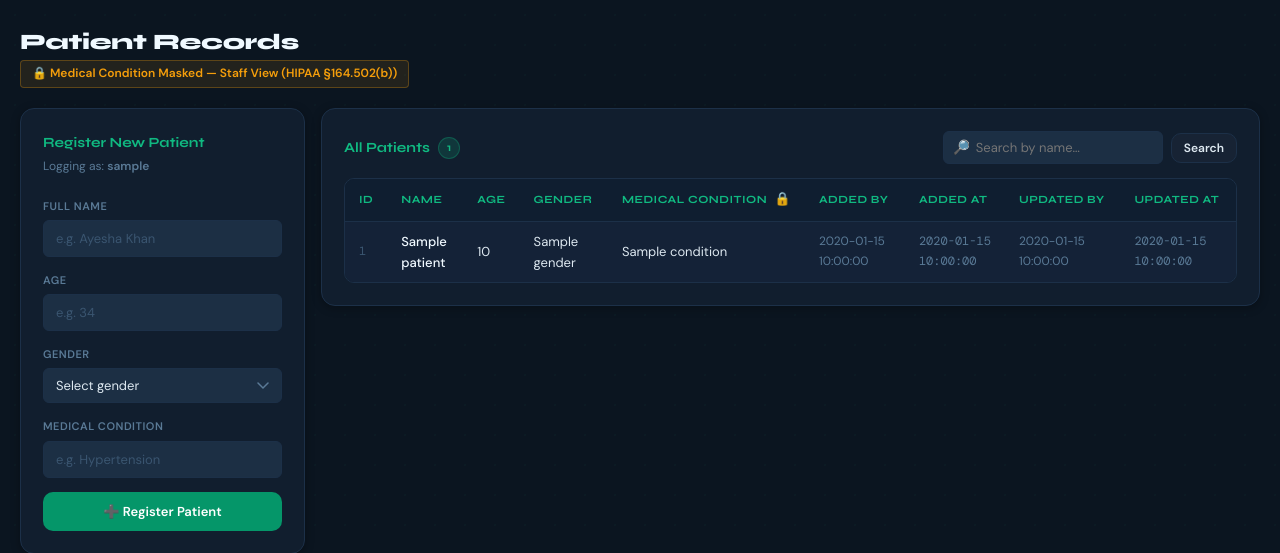
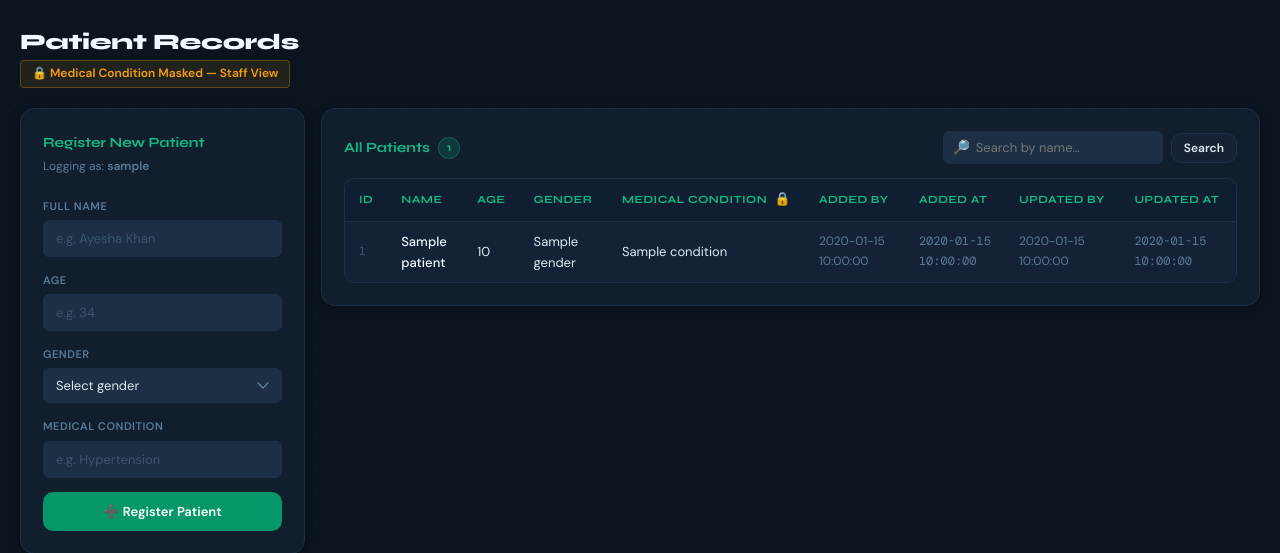
Before and after one commit to Fawad-Ghori/healthsecure_v3, a Flask app: template templates/dashboard.html in a window 1280 px wide. Shown: the top 553 px of the page. Run offline with Flask 3, Linux system fonts and the light colour scheme; the template is opened without the code that fills it: most values are stand-ins (such as "Sample title", 1, 10 or a date in 2020).

Commit message:
update Dashboard

```diff
--- a/templates/audit.html
+++ b/templates/audit.html
@@ -3,7 +3,6 @@
 
 {% block content %}
 <!--
-  REGULATORY RELEVANCE — HIPAA §164.312(b) — Audit Controls:
   This page is the compliance officer's primary tool for:
     1. Reviewing all system activity at a glance
     2. Filtering by user (e.g., after a termination)
@@ -27,7 +26,7 @@
 
   <!-- HIPAA regulation context banner -->
   <div class="info-banner info-purple">
-    <strong>HIPAA §164.312(b)</strong> mandates regular review of system activity logs.
+<!--    <strong>HIPAA §164.312(b)</strong> mandates regular review of system activity logs.-->
     Use filters to isolate specific users or security events.
     <span class="text-danger">RED rows</span> = failed attempts — investigate repeated failures.
     <span class="text-warn">YELLOW rows</span> = soft-deletes and unusual activity.
--- a/templates/dashboard.html
+++ b/templates/dashboard.html
@@ -12,7 +12,7 @@
         {% if is_admin %}
           🔓 Full Access — Admin View
         {% else %}
-          🔒 Medical Condition Masked — Staff View (HIPAA §164.502(b))
+          🔒 Medical Condition Masked — Staff View
         {% endif %}
       </div>
     </div>
```
